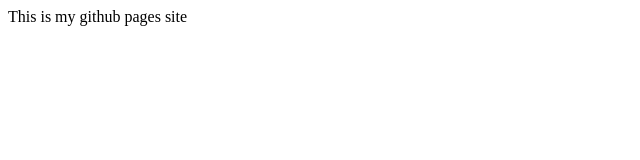
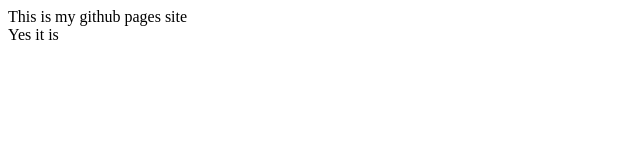
Before and after one commit to daveywb/daveywb.github.io, a plain HTML site: page index.html in a window 1280 px wide. Shown: the full height of the page, 0-640 px from the left. Drawn offline with Linux system fonts and the light colour scheme.

Commit message:
a message

```diff
--- a/index.html
+++ b/index.html
@@ -6,5 +6,7 @@
   </head>
   <body>
     This is my github pages site
+    <br />
+    Yes it is
   </body>
 </html>
```
